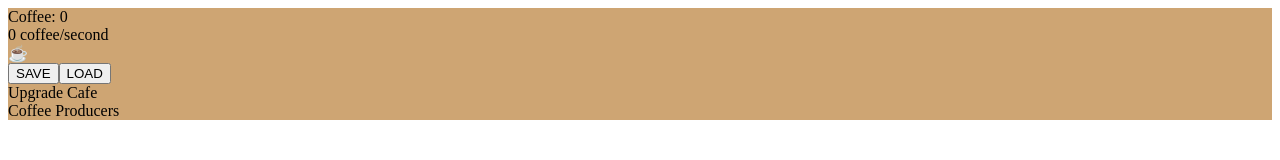
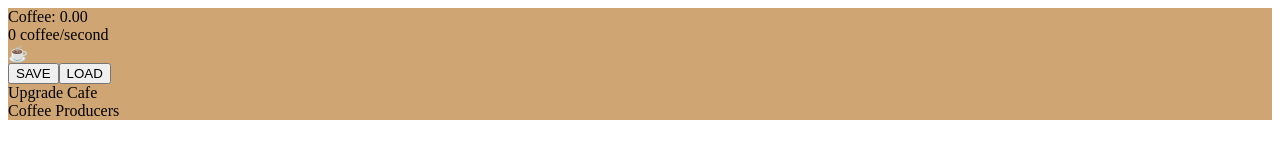
Before and after one commit to yvonneyangH/Coffee-game, a React app: page /#/ in a window 1280 px wide. Shown: the top 160 px of the page. Built offline with nearby package versions, Linux system fonts and the light colour scheme; the HTML template or start-up script is replaced by a standard one.

Commit message:
update speed
update speed

```diff
--- a/src/Components/Game.js
+++ b/src/Components/Game.js
@@ -66,7 +66,7 @@ const Game = ()=> {
           dispatch(Tick());
           dispatch(RollDice());
           dispatch(BonusKill());
-        }, 1000);
+        }, 100);
 
         // Clean up the interval when the component unmounts
         return () => {
@@ -87,7 +87,7 @@ const Game = ()=> {
         >
             <div className="column">
                 <div className="container left">
-                    <div className="counter-container">Coffee: <span id="coffee_counter">{coffee.coffee}</span></div>
+                    <div className="counter-container">Coffee: <span id="coffee_counter">{coffee.coffee.toFixed(2)}</span></div>
                     <div className="cps-container"><span id="cps">{coffee.totalCPS}</span> coffee/second</div>
                     <RandomCoffee/>
                     <div id="big_coffee" onClick={handleClickCoffee}>☕️
--- a/src/store/bonusCoffee.js
+++ b/src/store/bonusCoffee.js
@@ -5,7 +5,7 @@ const initialState={
     goldern_cup:[
         {
         id: 'goldencup',
-        life: 11,
+        life: 101,
         active: false,
         luckNumber: [1],
         positionX:0,
@@ -18,7 +18,7 @@ const bonusCoffeeSlice = createSlice({
     initialState,
     reducers:{
         RollDice:(state) => {
-            let dice = Math.floor(Math.random() * 10) + 1;
+            let dice = Math.floor(Math.random() * 100) + 1;
             // console.log("dice:",dice) //make this random number 1-100
             let x = Math.floor(Math.random()*71+15) ;
             let y = Math.floor(Math.random()*71+15) ;
@@ -27,7 +27,7 @@ const bonusCoffeeSlice = createSlice({
                 if(b.active !== true){
                     if(b.luckNumber.includes(dice)){
                         b.active =true;
-                        b.life = 11;
+                        b.life = 101;
                         b.positionX=x;
                         b.positionY=y;
                     }
--- a/src/store/coffee.js
+++ b/src/store/coffee.js
@@ -252,8 +252,8 @@ const coffeeSlice = createSlice({
             return state;
         },
         Tick:(state) =>{
-            state.coffee += state.totalCPS;
-            state.totalCoffee += state.totalCPS;
+            state.coffee += state.totalCPS/10;
+            state.totalCoffee += state.totalCPS/10;
             return state;
         },
         UnlockProducers: (state) => {
```
